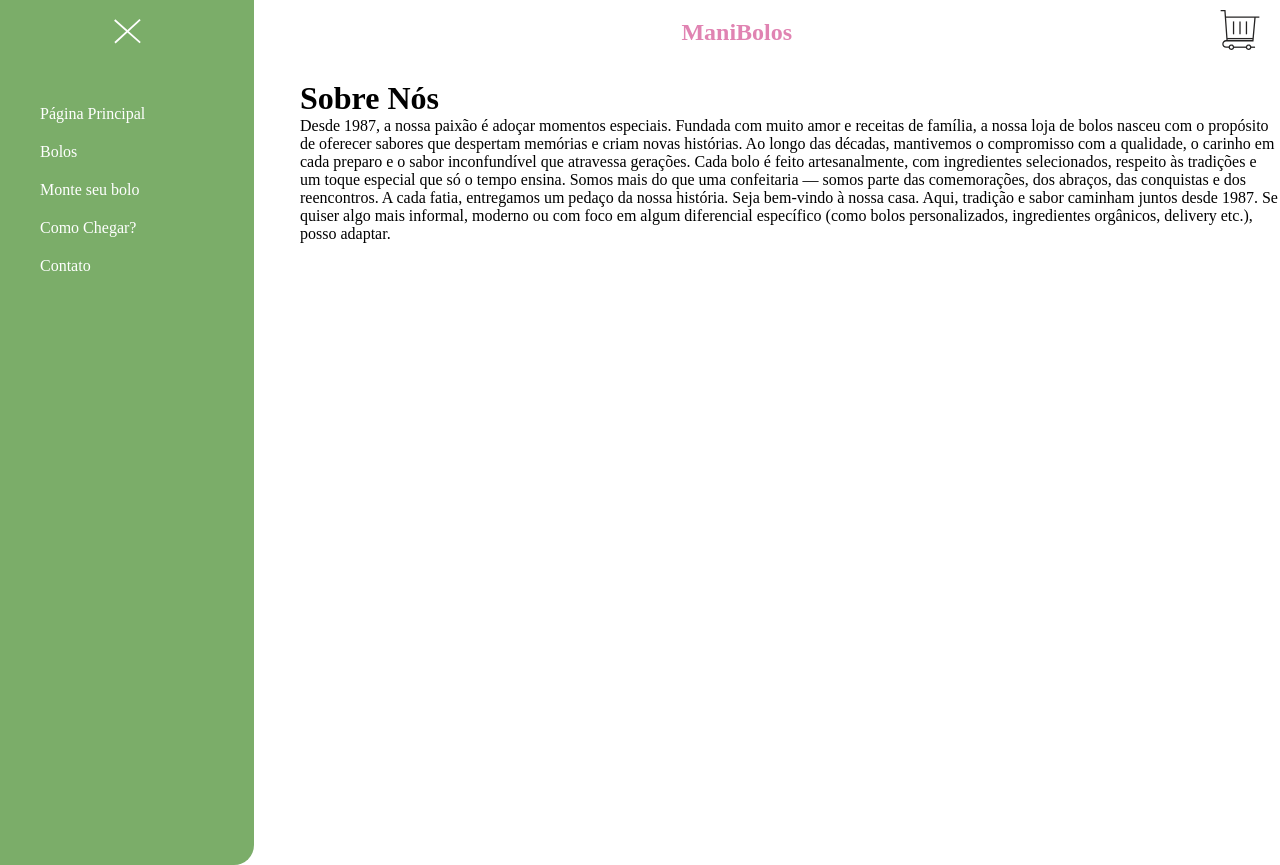
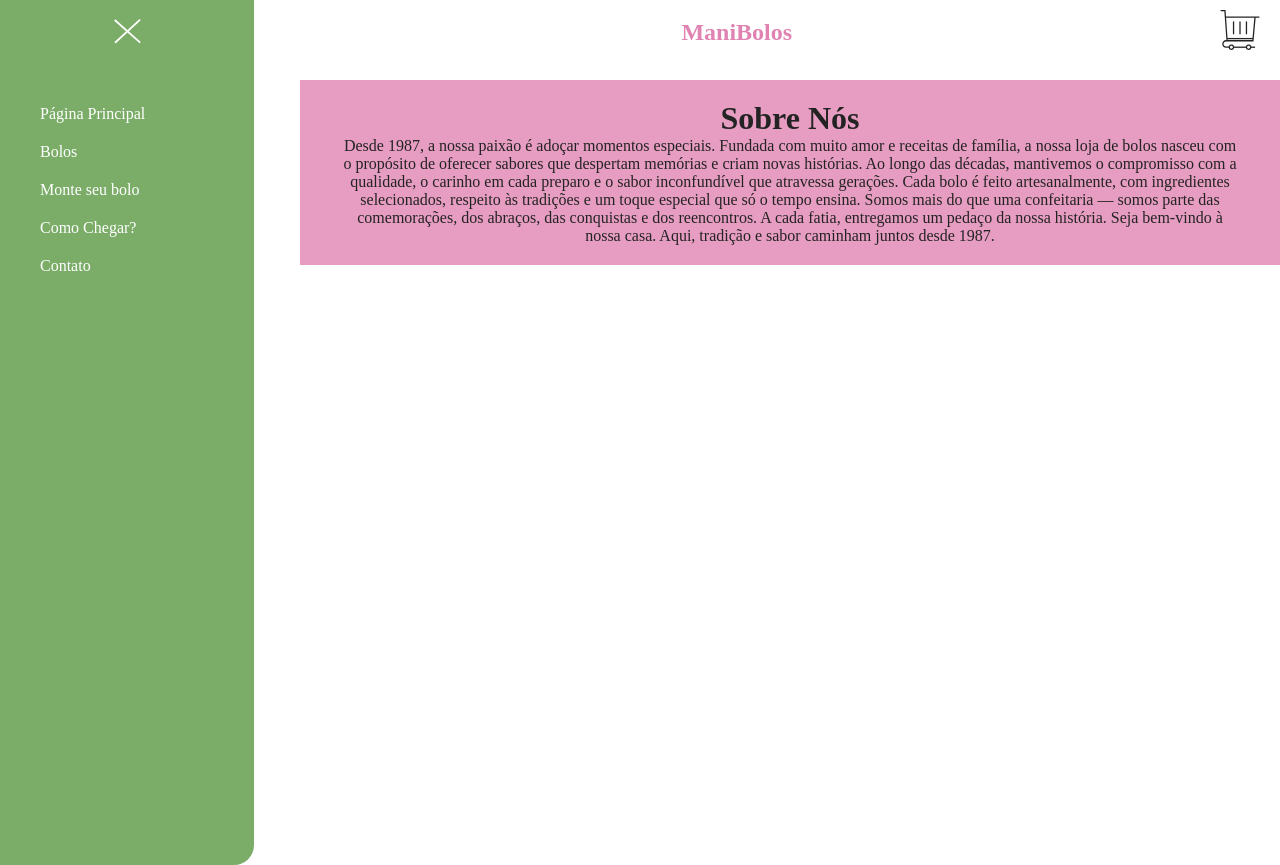
Before and after one commit to Luccanjm/loja-de-bolos-manibolos, a React (Vite) app: page / in a window 1280 px wide. Built offline with nearby package versions, Linux system fonts and the light colour scheme; a web font is replaced by a local one.

Commit message:
add files apresentationContainer

```diff
--- a/src/components/ApresentationContainer/index.css
+++ b/src/components/ApresentationContainer/index.css
@@ -0,0 +1,8 @@
+.apresentation-container{
+    text-align: center;
+    padding: 20px 40px;
+    height: auto;
+    background-color: #e083b1c9;
+    color: #242323;
+
+}
--- a/src/components/ApresentationContainer/index.jsx
+++ b/src/components/ApresentationContainer/index.jsx
@@ -3,7 +3,7 @@ import './index.css'
 function ApresentationContainer({className=''}){
     return(
         <div className={`apresentation-container ${className}`}>
-            <h1 className="about-us">Sobre Nós</h1>
+            <h1 className="title-about-us">Sobre Nós</h1>
             <p className="text-about-us">
                 Desde 1987, a nossa paixão é adoçar momentos especiais. Fundada com muito amor e receitas de família, a nossa loja de bolos nasceu com o propósito de oferecer sabores que despertam memórias e criam novas histórias.
 
@@ -13,7 +13,6 @@ function ApresentationContainer({className=''}){
 
                 Seja bem-vindo à nossa casa. Aqui, tradição e sabor caminham juntos desde 1987.
 
-                Se quiser algo mais informal, moderno ou com foco em algum diferencial específico (como bolos personalizados, ingredientes orgânicos, delivery etc.), posso adaptar.
             </p>
         </div>
     )
--- a/src/components/NavMenu/index.jsx
+++ b/src/components/NavMenu/index.jsx
@@ -6,6 +6,9 @@ function NavMenu(props){
     return(
         <div className='container-menu'>
            <nav className={`menu-nav ${props.menuHidden ? 'menu-nav-open' : 'menu-nav-closed'}`}>
+                {!props.menuHidden ?
+                <></>
+                :
                 <ul className='list-menu'>
                     <li className='line-menu'>
                         <Link className='link-menu' to="/">Página Principal</Link>
@@ -22,7 +25,7 @@ function NavMenu(props){
                     <li className='line-menu'>
                         <Link className='link-menu' to="/contato">Contato</Link>
                     </li>
-                </ul>
+                </ul>}
             </nav>
         </div>
     )
--- a/src/pages/Home/index.css
+++ b/src/pages/Home/index.css
@@ -1,22 +1,24 @@
 .container-home.closed{
     display: grid;
     grid-template-columns: 300px 1fr 1fr;
-    grid-template-rows: 80px 1fr 1fr 60px;
+    grid-template-rows: 80px 1fr 1fr 1fr 60px;
     grid-template-areas:
         "header header header"
         "content-about-us content-about-us content-about-us"
         "content-products content-products content-products"
+        "contact contact contact"
         "footer footer footer";
 }
 
 .container-home.open{
     display: grid;
     grid-template-columns: 300px 1fr 1fr;
-    grid-template-rows: 80px 1fr 1fr 60px;
+    grid-template-rows: 80px 1fr 1fr 1fr 60px;
     grid-template-areas:
         "header header header"
         "menu content-about-us content-about-us"
         "menu content-products content-products"
+        "contact contact contact"
         "footer footer footer";
     transition: all 0.3s ease-in-out;
     }
```
